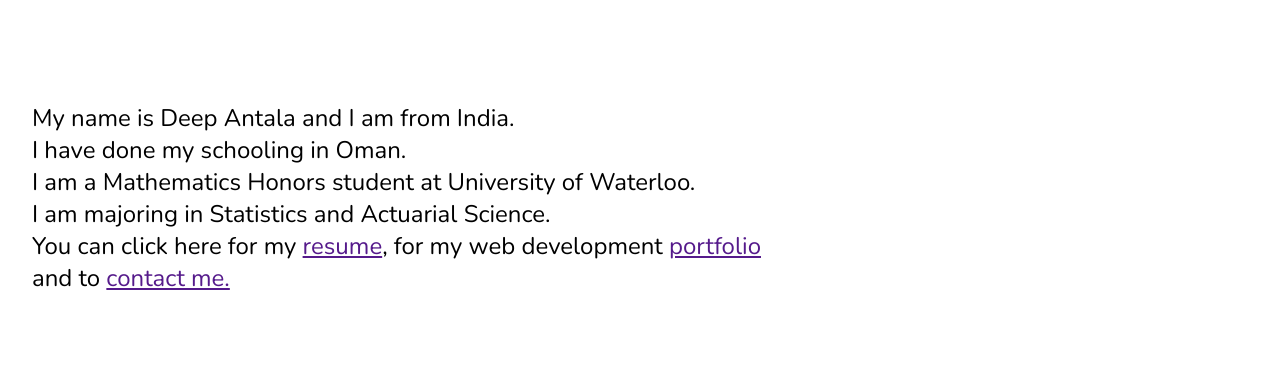
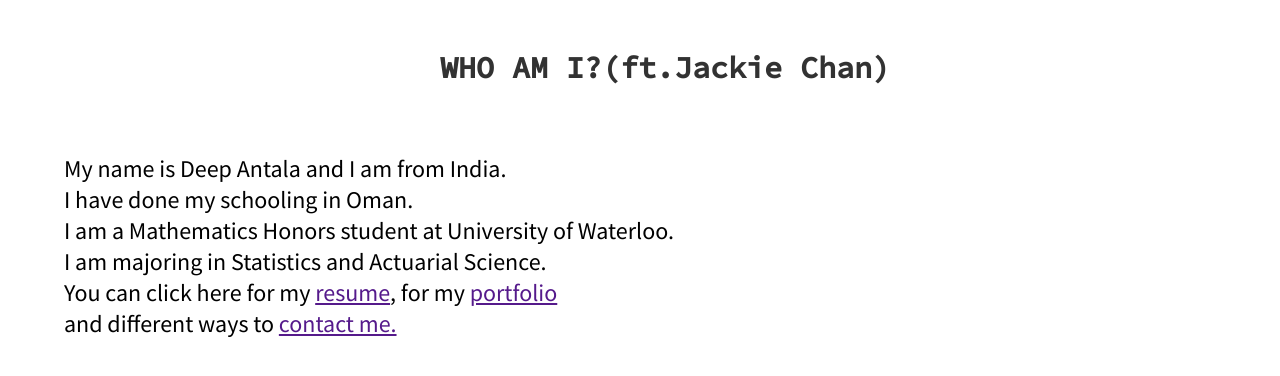
Before and after one commit to DeepAntala/DeepAntala.github.io, a plain HTML site: page index.html in a window 1280 px wide. Shown: the part 802-1178 px from the top of the page. Drawn offline with nearby package versions, Linux system fonts and the light colour scheme.

Commit message:
secondpart

```diff
--- a/css/main.css
+++ b/css/main.css
@@ -14,11 +14,8 @@
 	background-position: center;
 	background-repeat: no-repeat;
 	height: 100vh;
-
 }
 
-.main{
-}
 
 .main h1{
 	animation: drop 3s ease-in-out;
@@ -166,22 +163,40 @@
 
 .intro {
 
-  	height: 50vh;
+  	height: 40vh;
   	display: flex;
   	justify-content: flex-start;
   	align-items: center;
-  	max-width: 100%;
+  	max-width: 90%;
   	position: relative;
   	z-index: 10;
 }
 
-.intro .text-container{
-	font-family: "Nunito", sans-serif;
+.text-container{
+	font-family:  "Source Sans Pro", sans-serif;
 	display: flex;/*
   	justify-content: center;
   	align-items: center;*/
   	font-size: 1.5em;
   	flex-direction: column;
-  	padding-left:2rem;
+  	padding-left:4rem;
   	transition: all 0.225s ease;
+  	/*position: relative;*/
+
 }
+
+.title-container{
+
+	font-family: "Source Code Pro", "Source Sans Pro", sans-serif;
+	margin-top: 50px;
+	height: 30%;
+	margin-left: 50px;
+	justify-content: center;
+	align-items: center;
+	text-align: center;
+	position: relative;
+	font-weight: 900;
+	opacity: 0.8;
+	font-size: 15px;
+	/*width: 30%*/
+}
--- a/index.html
+++ b/index.html
@@ -4,6 +4,18 @@
 	<title>Deep Antala</title>
 	<link rel="stylesheet" type="text/css" href="css/main.css">
 	<link href="https://fonts.googleapis.com/css2?family=Nunito:ital,wght@0,200;0,300;0,400;0,600;0,700;1,400;1,600&display=swap" rel="stylesheet">
+	<link href="https://fonts.googleapis.com/css2?family=Source+Sans+Pro:ital,wght@0,400;0,600;0,700;0,900;1,400;1,600;1,700;1,900&display=swap" rel="stylesheet">
+	<link href="https://fonts.googleapis.com/css2?family=Source+Code+Pro:wght@300;400;500&family=Source+Sans+Pro:ital,wght@0,400;0,600;0,700;0,900;1,400;1,600;1,700;1,900&display=swap" rel="stylesheet">
+
+	<script src="https://code.jquery.com/jquery-3.5.1.js"></script>
+	<script type="text/javascript">
+		$(document).ready(function(){
+			$(window).scroll(function(){
+					$(".main").css("opacity", 1-$(window).scrollTop()/700)
+					$("#banner").css("opacity", 1-$(window).scrollTop()/700)
+				})
+		})
+	</script>
 </head>
 <body class="landing is-preload">
 	<section id="home" class="main">
@@ -17,6 +29,11 @@
 		<a href="#one" class="more scrolly">Get to know me!</a>
 	</section>
 
+
+
+	<div class="title-container">
+		<h1>WHO AM I?(ft.Jackie Chan)</h1>
+	</div>
 	<section id="one" class="intro">
 		<div class="image-container">
 
@@ -26,8 +43,8 @@
 			<p>I have done my schooling in Oman.</p>
 			<p>I am a Mathematics Honors student at University of Waterloo.</p>
 			<p>I am majoring in Statistics and Actuarial Science.</p>
-			<p>You can click here for my <a href="">resume</a>, for my web development <a href="">portfolio</a></p>
-			<p>and to <a href="">contact me.</a></p>
+			<p>You can click here for my <a href="">resume</a>, for my <a href="">portfolio</a></p>
+			<p>and  different ways to <a href="">contact me.</a></p>
 		</div>
 
 	</section>
```
Also changed, not shown: 1 other file.
